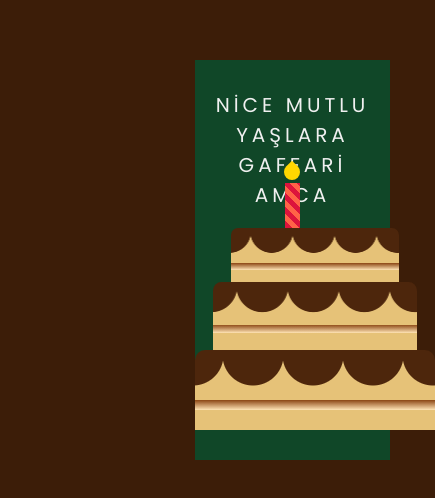
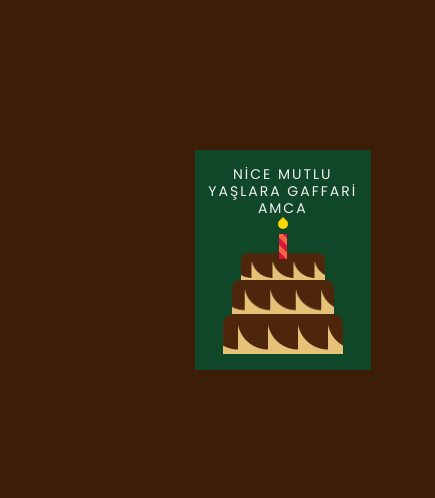
Before and after one commit to zeynep96/gaffari, a plain HTML site: page mutluyillar.html in a window 390 px wide. Shown: the part 162-660 px from the top of the page, 435 px wide, since content can reach past the window. Drawn offline with Linux system fonts and the light colour scheme.

Commit message:
Update mutluyillar.html

```diff
--- a/mutluyillar.html
+++ b/mutluyillar.html
@@ -16,22 +16,19 @@
         body {
             background-color: #3c1d08;
             min-height: 100vh;
-            display: flex;
-            justify-content: center;
-            align-items: center;
+            display: flex; /* Ana ortalama için Flexbox */
+            justify-content: center; /* Yatayda ortala */
+            align-items: center; /* Dikeyde ortala */
+            overflow: hidden; /* Taşmaları engellemek için */
         }
 
         .card {
             width: 640px;
             height: 400px;
-            position: relative;
-            /* eklenmeli! */
+            position: relative; /* İçindeki absolute öğeler için referans */
             perspective: 1200px;
             transition: 1s;
-            display: flex;
-            /* kartı yatayda ortala */
-            align-items: center;
-            justify-content: center;
+            /* body'deki flexbox tarafından zaten ortalandığı için buradaki display:flex kaldırıldı */
         }
 
         .card:hover {
@@ -47,14 +44,12 @@
             height: 100%;
             width: 50%;
             position: absolute;
-            left: 50%;
+            left: 50%; /* Yarım panelin sağ tarafa (kartın ortasına) hizalanması */
         }
 
         .inside {
-            background: linear-gradient(to right, #4a2a1b, #f0f0f0 1%);
-            /* İç kartın sol tarafı kahve, sağa doğru açılan renk */
+            background: linear-gradient(to right, #4a2a1b, #f0f0f0 1%); /* İç kartın sol tarafı kahve, sağa doğru açılan renk */
             color: #333;
-            /* İç yazı rengi */
             line-height: 1.5;
             padding: 0 20px;
             text-align: center;
@@ -62,6 +57,7 @@
             flex-direction: column;
             justify-content: space-around;
             align-items: center;
+            font-size: 1.1em; /* İç metni varsayılan olarak biraz daha büyük yap */
         }
 
         .outside {
@@ -85,13 +81,11 @@
 
         .front {
             background-color: #104728;
-            /* Kartın ön yüzü yeşil - Bilardo masası örtüsü */
         }
 
         .back {
             transform: rotateY(180deg);
             background: linear-gradient(to left, #2e170d, #f0f0f0 1%);
-            /* Arka yüzü de temaya uygun */
         }
 
         .cake {
@@ -108,15 +102,11 @@
             background-repeat: repeat;
             background-size: 60px 100px;
             background-position: 28px 0;
-            /* Pasta katmanları renkleri - Koyu kahve ve krem tonları */
             background-image: linear-gradient(transparent 50px,
                     #8b4513 50px,
-                    /* Pasta içi koyu kahve */
                     #ffe4b5 60px,
-                    /* Krem rengi */
                     transparent 60px),
                 radial-gradient(circle at 30px 5px, #4d260c 30px, #e6c278 31px);
-            /* Üst krem ve süsleme */
             border-radius: 10px 10px 0 0;
             position: relative;
             margin: auto;
@@ -137,10 +127,8 @@
             width: 15px;
             background: repeating-linear-gradient(45deg,
                     #dc143c 0,
-                    /* Koyu kırmızı mum */
                     #dc143c 5px,
                     #ff6347 5px,
-                    /* Açık kırmızı şerit */
                     #ff6347 10px);
             position: absolute;
             margin: auto;
@@ -155,7 +143,6 @@
             height: 16px;
             width: 16px;
             background-color: #ffd700;
-            /* Altın rengi alev */
             border-radius: 0 50% 50% 50%;
             bottom: 48px;
             transform: rotate(45deg);
@@ -169,7 +156,6 @@
             text-align: center;
             letter-spacing: 4px;
             color: #f0f0f0;
-            /* Yeşil zemin üzerinde daha açık okunur yazı */
             padding: 0 10px;
         }
 
@@ -177,8 +163,80 @@
             font-size: 120px;
             line-height: 120px;
             color: #3c1d08;
-            /* İçteki hediye emojisi için koyu renk */
         }
+
+        /* ======================================= */
+        /* MOBİL UYUMLULUK BAŞLANGIÇ               */
+        /* ======================================= */
+
+        @media (max-width: 700px) {
+            .card {
+                width: 90vw; /* Ekranın %90'ı kadar genişlik */
+                height: calc(90vw / 1.6); /* Genişliğe göre orantılı yükseklik */
+                max-width: 400px;
+                max-height: calc(400px / 1.6);
+            }
+
+            /* Dış kart metni */
+            .outside p {
+                font-size: clamp(14px, 3.5vw, 20px); /* Minimum, viewport tabanlı, maksimum değer */
+                letter-spacing: 2px;
+                margin-top: clamp(15px, 4vw, 30px);
+                line-height: 1.2; /* Satır aralığını daralt */
+            }
+
+            /* Pastayı küçültme */
+            .cake {
+                bottom: clamp(15px, 4vw, 30px); /* Dinamik alt boşluk */
+            }
+            .top-layer,
+            .middle-layer,
+            .bottom-layer {
+                height: clamp(40px, 10vw, 80px); /* Pasta katman yüksekliğini düşür */
+                width: clamp(120px, 30vw, 240px); /* Pasta genişliğini düşür */
+                background-size: clamp(30px, 7.5vw, 60px) clamp(50px, 12.5vw, 100px); /* Arkaplan desenini küçült */
+                background-position: center 0; /* Ortalamak için */
+            }
+
+            /* Pasta katman konumları (küçültmeye uyumlu) */
+            .middle-layer {
+                top: clamp(3px, 0.75vw, 6px);
+            }
+
+            .top-layer {
+                top: clamp(13px, 3.25vw, 26px);
+            }
+
+            /* Mum konumunu ve boyutunu ayarlama */
+            .candle {
+                height: clamp(25px, 6.25vw, 45px);
+                width: clamp(8px, 2vw, 15px);
+                /* Pasta katman yüksekliğine göre ayarla */
+                bottom: calc(clamp(40px, 10vw, 80px) * 2.5 + clamp(15px, 4vw, 30px) - 20px);
+            }
+
+            .candle:before {
+                height: clamp(10px, 2.5vw, 16px);
+                width: clamp(10px, 2.5vw, 16px);
+                bottom: clamp(30px, 7.5vw, 48px);
+            }
+
+            /* İç metin ve emoji boyutunu küçültme */
+            .inside p {
+                font-size: clamp(0.8em, 2.5vw, 1.1em); /* Minimum, viewport tabanlı, maksimum değer */
+                padding: clamp(5px, 1vw, 20px);
+                line-height: 1.2;
+            }
+
+            .inside h1 {
+                font-size: clamp(60px, 15vw, 120px);
+                line-height: 1; /* Emoji tek satırda olsun */
+            }
+        }
+
+        /* ======================================= */
+        /* MOBİL UYUMLULUK SONU                    */
+        /* ======================================= */
     </style>
 </head>
 
```
